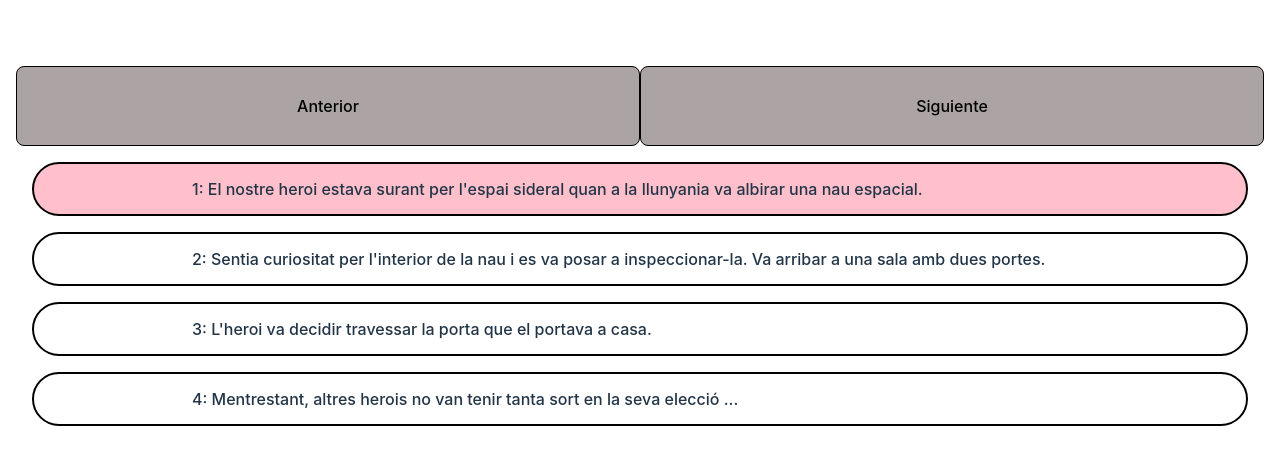
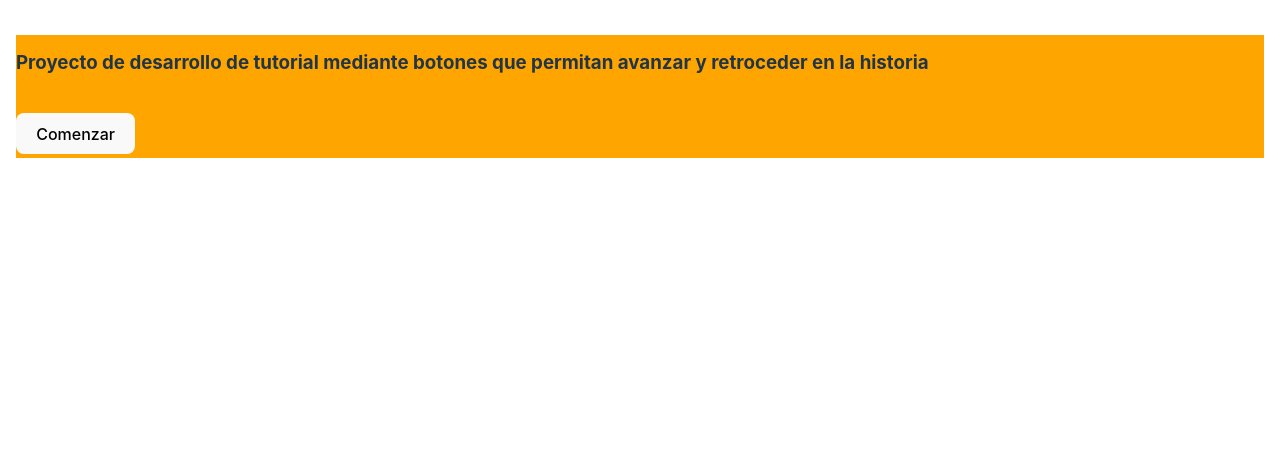
Before and after one commit to phyllobatess/itacademy-s6, a React (Vite) app: page / in a window 1280 px wide. Shown: the top 464 px of the page. Built offline with nearby package versions, Linux system fonts and the light colour scheme.

Commit message:
Ejercicio 5

```diff
--- a/src/App.tsx
+++ b/src/App.tsx
@@ -12,6 +12,12 @@ import { useState } from "react";
 //Solo se pueden usar los HOOKS dentro de function components, no dentro de CLASES
 //USESTATE no se puede llamar dentro de un condicional
 function App() {
+  //Declaramos estado para mostrar pantalla de bienvenida:
+  const [welcomeScreen, showWelcomeScreen] = useState<boolean>(true);
+  const ocultarPantalla = () => {
+    showWelcomeScreen(false);
+  }
+  //Declaro estado para asignarle valor a cada uno de los pasos de la historia segun pulsemos los botones:
   const [position, setPosition] = useState<number>(1);
 
   const mueveAtras=()=>{
@@ -24,6 +30,7 @@ function App() {
       //console.log(position);
     }
   }
+
    const mueveAdelante=()=> {
     if (position < data.length) {
       setPosition(position + 1);
@@ -34,6 +41,28 @@ function App() {
       //console.log(position);
     }
    }
+  if (welcomeScreen) {
+    return (
+      <>
+        <div
+          style={{
+            display: "flex-column",
+            justifyContent: "center",
+            alignItems: "center",
+            backgroundColor: "orange",
+            width:"100%",
+          }}
+        >
+          <h3>
+            Proyecto de desarrollo de tutorial mediante botones que permitan
+            avanzar y retroceder en la historia
+          </h3>
+          <button onClick={ocultarPantalla}>Comenzar</button>
+        </div>
+      </>
+    );
+  }
+  else {
     //La propiedad "key" es un atributo especial  que se debe incluir al crear listas de elementos. Cada key debe ser único por lista.
     return (
       <>
@@ -44,13 +73,18 @@ function App() {
           <button onClick={mueveAdelante} className="boton">
             Siguiente
           </button>
-      </div>{" "}
-
+        </div>
         {data.map((frase) => (
-        <Escena  key={frase.id} id={frase.id} sentence={frase.texto} position={position}  /> //le pasamos mediante props el state (position) que tenemos en cada momento.
+          <Escena
+            key={frase.id}
+            id={frase.id}
+            sentence={frase.texto}
+            position={position}
+          /> //le pasamos mediante props el state (position) que tenemos en cada momento.
         ))}
       </>
     );
   }
+}
 
 export default App;
```
Lines whose indentation alone changed are shown as unchanged.
